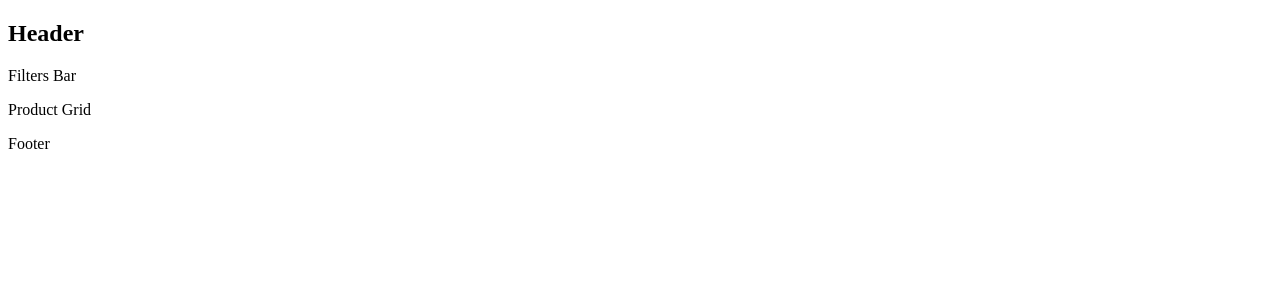
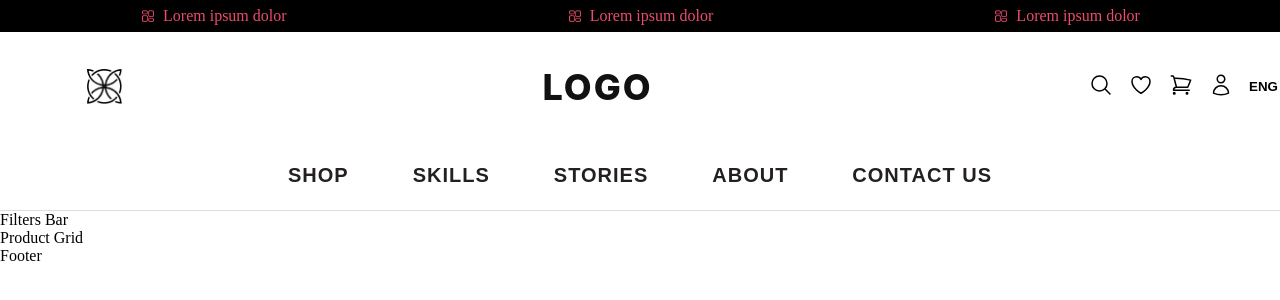
Before and after one commit to vinodwagh07/Appscrip-task-Vinod-Wagh, a Next.js app: page / in a window 1280 px wide. Shown: the top 300 px of the page. Built offline with nearby package versions, Linux system fonts and the light colour scheme.

Commit message:
feat(header): implement responsive header with main nav menu, and action buttons (search, wishlist, cart, profile)

```diff
--- a/package.json
+++ b/package.json
@@ -9,6 +9,7 @@
     "lint": "eslint"
   },
   "dependencies": {
+    "@heroicons/react": "^2.2.0",
     "next": "16.1.1",
     "react": "19.2.3",
     "react-dom": "19.2.3"
--- a/src/app/globals.css
+++ b/src/app/globals.css
@@ -1,9 +1,12 @@
 * {
-  box-sizing: border-box;
   margin: 0;
   padding: 0;
+  box-sizing: border-box;
 }
 
-body {
+html,body {
+  margin: 0;
+  padding: 0;
+  background: #FFFFFF;
   font-family: Arial, sans-serif;
 }
--- a/src/components/Header.js
+++ b/src/components/Header.js
@@ -1,7 +1,85 @@
+import "@/styles/header.css";
+
+import { MagnifyingGlassIcon, HeartIcon, ShoppingCartIcon, UserIcon } from "@heroicons/react/24/outline";
+import { ChevronDownIcon } from "@heroicons/react/24/solid";
+import { Bars3Icon } from "@heroicons/react/24/outline";
+
+import { navLinks } from "../constants/navLink";
+import { languages } from "../constants/languages";
+import { greyItems } from "../constants/greyStripItems";
+
 export default function Header() {
   return (
     <header>
-      <h2>Header</h2>
+      {/* grey-strip-bar */}
+      <div className="grey-strip">
+        {greyItems.map((item, index) => (
+          <div key={index} className="grey-item">
+            <img className="grey-strip-icon" src={item.icon} alt="" />
+            <p>{item.text}</p>
+          </div>
+        ))}
+      </div>
+      <div className="header-container">
+        {/* Top section: logo and action icons */}
+
+        <div className="header-top">
+          <div className="menuBar-logo">
+            <button id="menu-bar" aria-label="menu-bar">
+              <Bars3Icon />
+            </button>
+            <div className="logo">
+              <img src="/images/Logo.png" alt="Company Logo" />
+            </div>
+          </div>
+
+          <div>
+            <h2 id="text-logo">LOGO</h2>
+          </div>
+
+          <div className="header-icons">
+            <div id="header-icons">
+              <button aria-label="Search">
+                <MagnifyingGlassIcon className="icon" />
+              </button>
+              <button aria-label="Wishlist">
+                <HeartIcon className="icon" />
+              </button>
+              <button aria-label="Cart">
+                <ShoppingCartIcon className="icon" />
+              </button>
+              <button aria-label="Profile" id="profile-btn">
+                <UserIcon className="icon" />
+              </button>
+            </div>
+
+            {/* Language dropdown */}
+            <div className="language-dropdown">
+              <button aria-label="Select Language" className="lang-button">
+                <span>ENG</span> <ChevronDownIcon className="icon" />
+              </button>
+
+              {/* Dropdown options (hidden by default, show on hover/click) */}
+              <ul className="lang-options">
+                {languages.map((lang, index) => (
+                  <li key={index}>
+                    <button>{lang.code}</button>
+                  </li>
+                ))}
+              </ul>
+            </div>
+          </div>
+        </div>
+
+        {/* Navigation links */}
+        <ul className="nav-links">
+          {navLinks.map((link, index) => (
+            <li key={index}>
+              <a href={link.href}>{link.name}</a>
+            </li>
+          ))}
+        </ul>
+      </div>
     </header>
   );
 }
--- /dev/null
+++ b/src/styles/header.css
@@ -0,0 +1,252 @@
+* {
+  margin: 0;
+  padding: 0;
+  box-sizing: border-box;
+}
+
+body {
+  margin: 0;
+  padding: 0;
+}
+
+header {
+  width: 100%;
+  background-color: #fff;
+  display: flex;
+  flex-direction: column;
+  border-bottom: 1px solid #ddd;
+  opacity: 1;
+  box-sizing: border-box;
+}
+
+.header-container {
+  max-width: 1440px;
+  padding: 0 2rem;
+}
+
+.header-top {
+  width: 100%;
+  display: flex;
+  justify-content: space-between;
+  align-items: center;
+  padding-top: 2rem;
+  padding-bottom: 1.5rem;
+  margin-left: 50px;
+}
+
+
+#text-logo {
+  font-family: 'Inter', sans-serif;
+  font-weight: 800;
+  font-style: normal;
+  font-size: 36px;
+  line-height: 1;
+  letter-spacing: 2px;
+  margin: 0;
+  padding: 0;
+  color: #111;
+}
+
+.grey-strip{
+    width: 100%;
+    height: 32px;
+    margin: 0;
+    background: #000000;
+    color: #EB4C6B;
+    display: flex;
+    align-items: center;
+    justify-content: space-around;
+}
+
+.grey-strip div{
+    display: flex;
+    align-items: center;
+    justify-content: space-between;
+    gap: 7px;
+}
+
+.grey-strip-icon{
+    width: 16px;
+    height: 16px;
+}
+
+.logo {
+  width: 35px;
+  height: 35px;
+  opacity: 1;
+}
+
+.logo img {
+  width: 100%;
+  height: 100%;
+  object-fit: contain;
+}
+
+.header-icons{
+    display: flex;
+    justify-content: center;
+    align-items: center;
+}
+
+.header-icons button {
+  background: none;
+  border: none;
+  cursor: pointer;
+  margin-left: 1rem;
+}
+
+#menu-bar{
+  background: none;
+  border: none;
+  cursor: pointer;
+  width: 45px;
+  height: 45px;
+}
+
+.menuBar-logo {
+    display: flex;
+    align-items: center;
+    justify-content: space-between;
+}
+
+.menuBar-logo .logo {
+    margin-left: -40px;
+}
+
+.icon {
+  width: 24px;
+  height: 24px;
+}
+
+.nav-links {
+  display: flex;
+  justify-content: center;
+  list-style: none;
+  /* padding: 0.5rem 0; */
+  padding-top: 32px;
+  padding-bottom: 24px;
+  margin: 0;
+  gap: 64px;
+}
+
+.nav-links a {
+  font-family: 'Simplon Norm', sans-serif;
+  font-weight: 700;
+  font-style: normal;
+  font-size: 20px;
+  line-height: 1;
+  letter-spacing: 1px;
+  text-decoration: none;
+  color: #252020;
+}
+
+.language-dropdown {
+  position: relative;
+}
+
+.lang-button {
+  display: flex;
+  align-items: center;
+  cursor: pointer;
+  font-weight: 500;
+  background: none;
+  border: none;
+  padding: 0;
+}
+
+.lang-button span{
+    font-weight: 600;
+}
+
+.lang-button .icon {
+  width: 16px;
+  height: 16px;
+  margin-left: 4px;
+}
+
+.lang-options {
+  display: none;
+  position: absolute;
+  top: 100%;
+  right: 0;
+  background: #fff;
+  border: 1px solid #ddd;
+  list-style: none;
+  padding: 0.5rem 0;
+  margin: 0;
+  min-width: 80px;
+  box-shadow: 0 2px 5px rgba(0,0,0,0.1);
+  z-index: 10;
+}
+
+.lang-options li button {
+  background: none;
+  border: none;
+  width: 100%;
+  text-align: left;
+  padding: 0.5rem 1rem;
+  cursor: pointer;
+}
+
+.language-dropdown:hover .lang-options {
+  display: block;
+}
+
+@media (max-width: 768px) {
+  #text-logo {
+    font-size: 24px;
+    padding-left: 25px;
+  }
+
+  .nav-links {
+    display: none;
+  }
+
+  .language-dropdown{
+    display: none;
+  }
+
+  #profile-btn{
+    display: none;
+  }
+
+  .header-icons button {
+    margin-left: 5px;
+  }
+
+  .header-container {
+    padding: 0 1rem;
+  }
+
+  .header-top {
+    margin-left: 0;
+    padding-top: 1.5rem;
+  }
+
+  .header-icons button {
+    margin-left: 8px;
+  }
+
+  .grey-strip div:nth-child(n+2) {
+    display: none;
+  }
+
+  #menu-bar{
+    width: 25px;
+    height: 25px;
+  }
+
+  .menuBar-logo .logo {
+    margin-left: 0;
+  }
+
+  .menuBar-logo {
+    justify-content: flex-start;
+    gap: 5px;
+  }
+
+  .logo{
+    width: 20px;
+    height: 20px;
+  }
+}
```
Also changed, not shown: public/images/grey-strip-icon.png (added), 1 other file (tests, documents, lock files or other folders).
